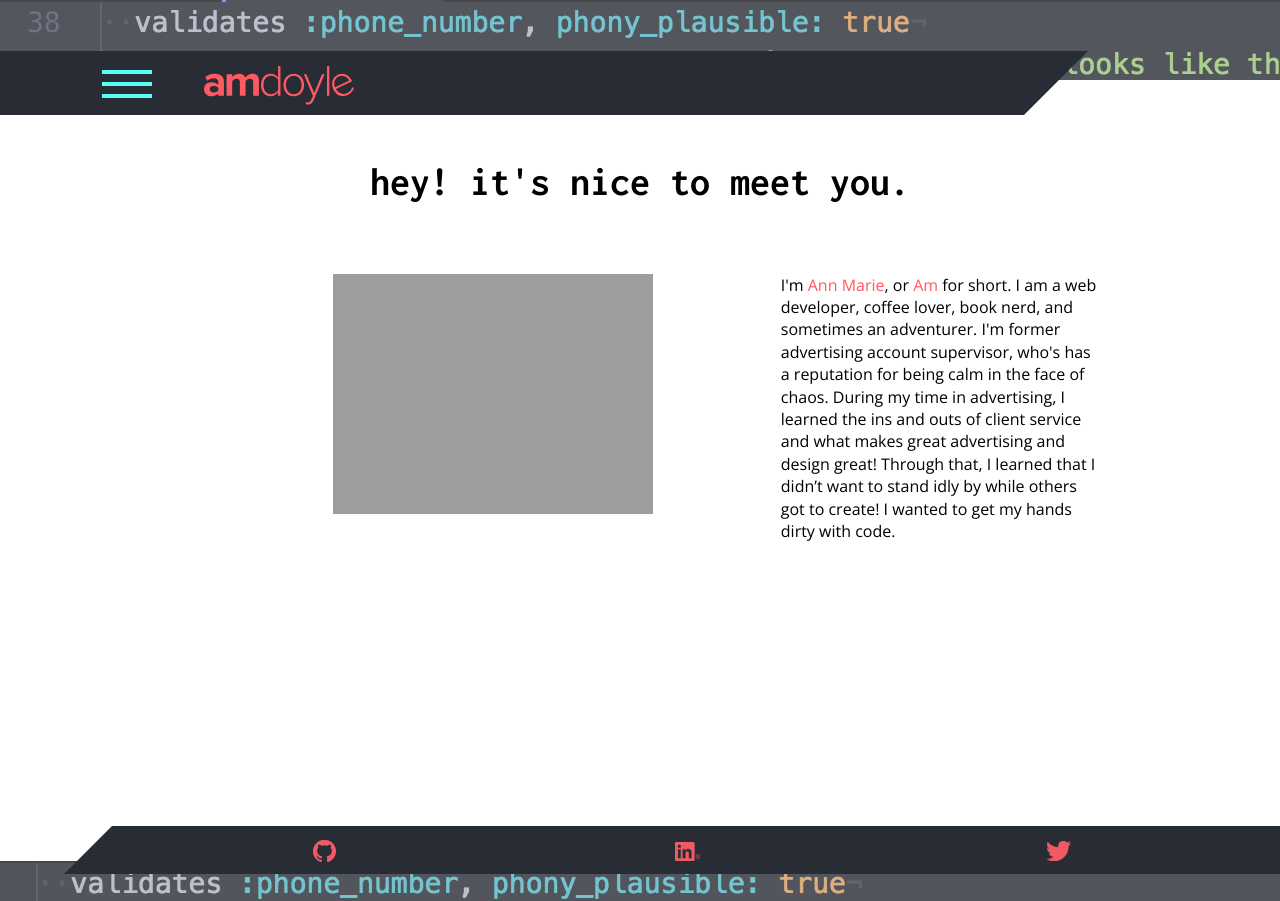
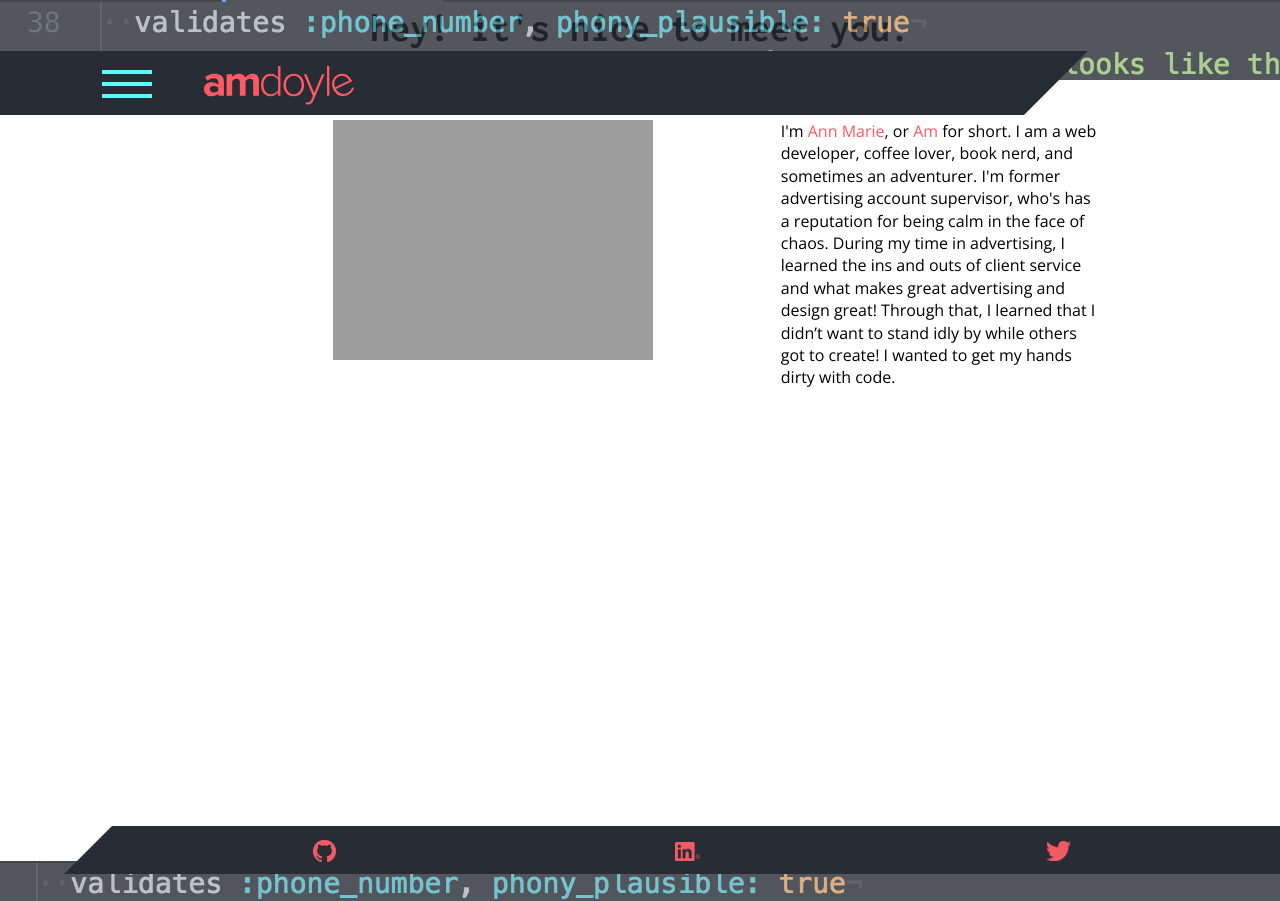
Before and after one commit to amdoyle/amdoyle, a Jekyll site: the page built from index.html, in a window 1280 px wide. Built offline with Jekyll 4.4.1, drawn with Linux system fonts in a browser that asks for light colours; nearby versions of some CDN libraries.

Commit message:
Update styles for felxbox

```diff
--- a/_sass/_layout.scss
+++ b/_sass/_layout.scss
@@ -153,15 +153,15 @@
   opacity: .2;
 }
 
-#fix {
-  padding: 2% 0 10% 0;
-  // top: 30%;
-  // margin-top: 20%;
-  // margin-left: 7%;
-  // margin-right: 7%;
-  // position: relative;
-  // order: 2;
-}
+// #fix {
+//   padding: 2% 0 10% 0;
+//   // top: 30%;
+//   // margin-top: 20%;
+//   // margin-left: 7%;
+//   // margin-right: 7%;
+//   // position: relative;
+//   // order: 2;
+// }
 
 
 .main-content {
@@ -170,7 +170,7 @@
   display: flex;
   flex-direction: column;
   order: 2;
-  -webkit-padding-before: 10%;
+  // -webkit-padding-before: 10%;
   flex: 1;
   & h1 {
     font-family: $title-font-family;
```
